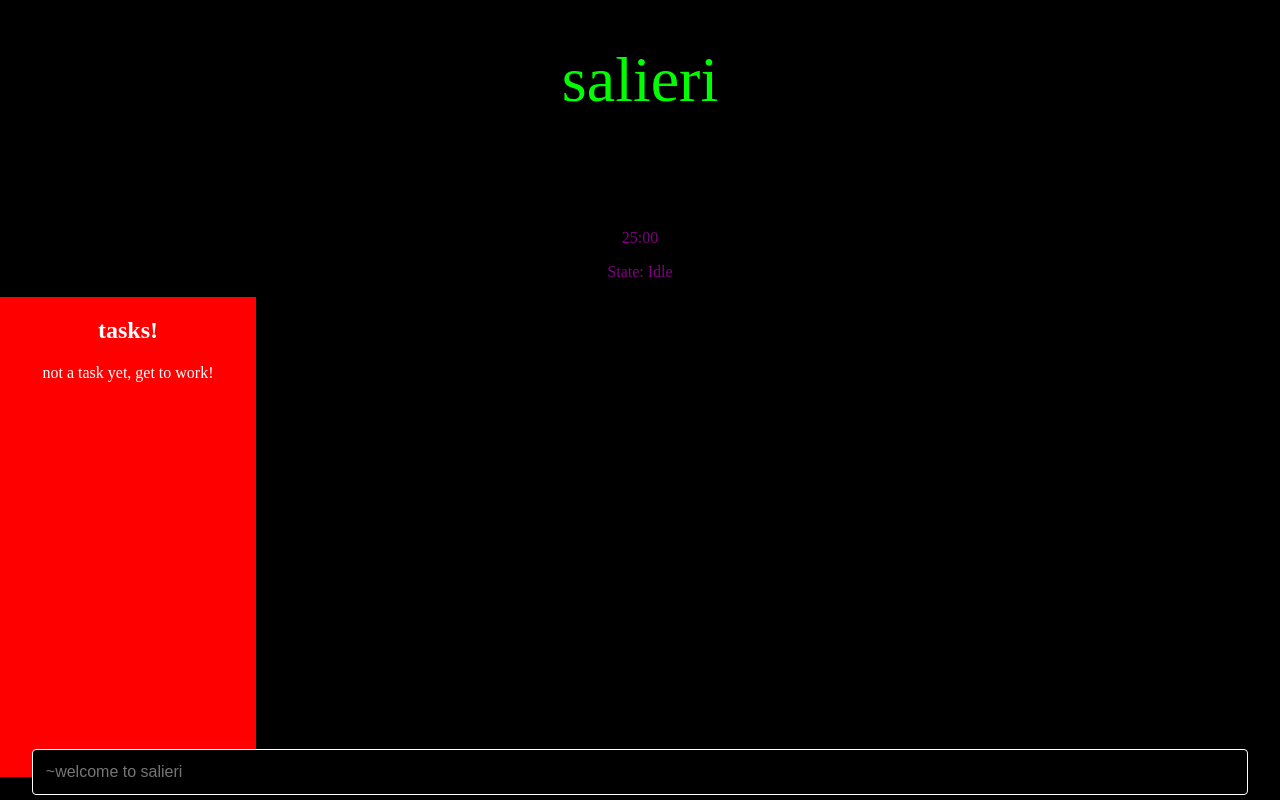
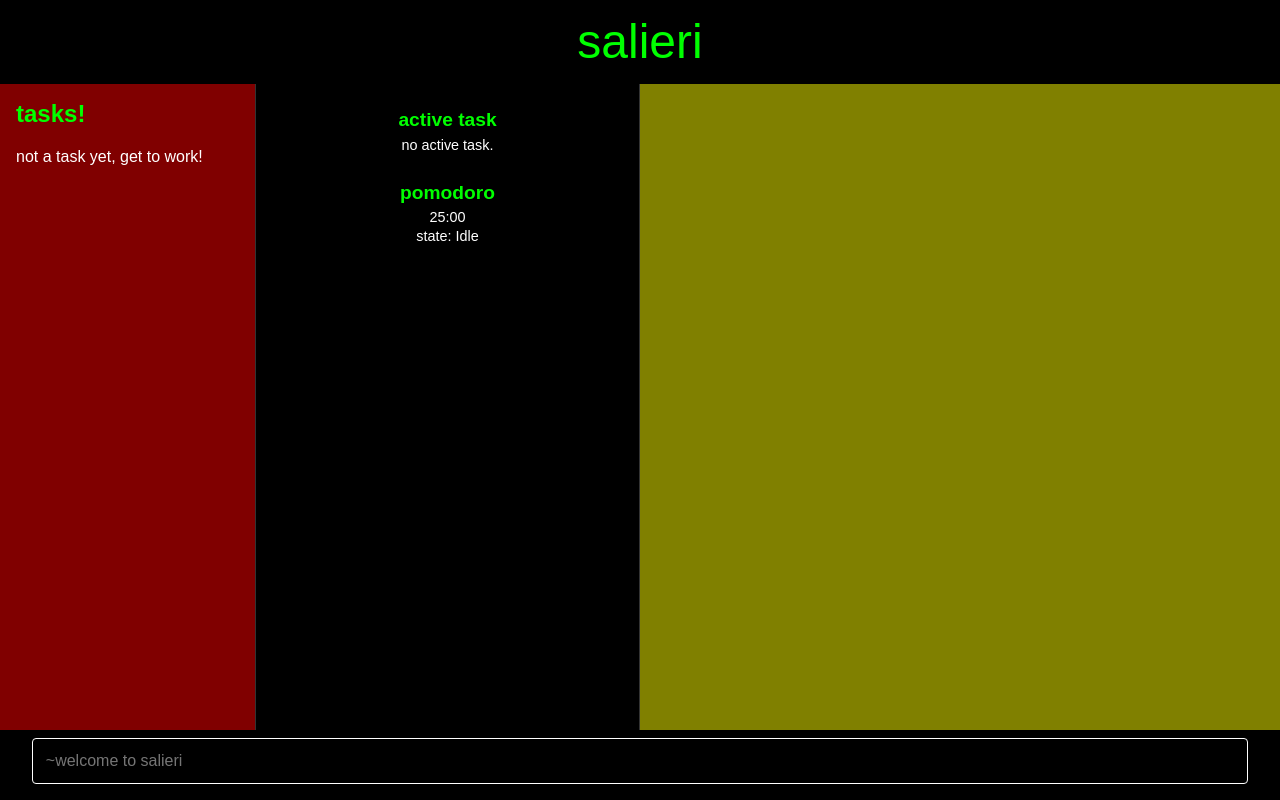
Before and after one commit to salierismuse/salieri, a SvelteKit app in the folder SALIERI/: page / in a window 1280 px wide. Built offline with nearby package versions, Linux system fonts and the light colour scheme.

Commit message:
slight frontend cleanup and basic codemirror integration

```diff
--- a/SALIERI/src/routes/+page.svelte
+++ b/SALIERI/src/routes/+page.svelte
@@ -4,11 +4,14 @@
   import { listen } from '@tauri-apps/api/event';
   import { writable } from 'svelte/store';
   import { tasks, type Task } from '$lib/stores';
+  import { basicSetup } from 'codemirror';
+  import {EditorView, keymap} from "@codemirror/view";
+  import {defaultKeymap} from "@codemirror/commands"
+  import { EditorState } from '@codemirror/state';
 
   export const theme = writable<'light' | 'dark'>('dark');
   export const timerState = writable<'Idle' | 'Running' | 'Paused' | 'ShortBreak' | 'LongBreak'>('Idle');
   export let remainingTime = writable(25 * 60);
-
 
   let unlistenTheme: () => void;
   let unlistenTimer: () => void;
@@ -16,18 +19,22 @@
   let commandOutput = '';
   let done = false;
   let currentLogicalDay = writable('');
+  let editorDiv: HTMLDivElement;
 
-  /* ───── lifecycle ───── */
+  let myView = new EditorView({
+    doc: "hello",
+    extensions: [keymap.of(defaultKeymap)],
+    parent: document.body
+  })
+
   onMount(async () => {
     try {
       const initialTheme = await invoke<'light' | 'dark'>('get_current_theme');
       theme.set(initialTheme);
 
-      // initial tasks loading
       const logicalDayKey = await invoke<string>('get_current_logical_day_key');
-      currentLogicalDay.set(logicalDayKey); // Store it if needed elsewhere
-
-      await load_tasks_for_day(logicalDayKey);
+      currentLogicalDay.set(logicalDayKey);
+      await load_tasks_for_day(logicalDayKey, done);
 
       document.documentElement.classList.remove('light', 'dark');
       document.documentElement.classList.add(initialTheme);
@@ -43,28 +50,38 @@
         const timerPayload = payload as { state: 'idle' | 'running' | 'paused' | 'shortbreak' | 'longbreak'; remaining_time: number };
         timerState.set(timerPayload.state.charAt(0).toUpperCase() + timerPayload.state.slice(1) as 'Idle' | 'Running' | 'Paused' | 'ShortBreak' | 'LongBreak');
         remainingTime.set(timerPayload.remaining_time);
+
+
+
     });
+
+      // codemirror stuff
+    const state = EditorState.create({
+      doc: 'amadeus was once here',
+      extensions: [basicSetup]
+    });
+
+    let myView = new EditorView({
+      doc: "hello",
+      extensions: [keymap.of(defaultKeymap)],
+      parent: editorDiv,
+    })
+
 
     } catch (e) {
       console.error('Failed to initialize:', e);
     }
   });
 
-
   onDestroy(() => {
     unlistenTheme?.();
     unlistenTimer?.();
   });
 
-
-  /* ───── command palette ───── */
   async function submitCommand() {
     if (commandInput.trim() === '') return;
-
-
-
     const cmd = commandInput.trim();
-  commandInput = '';                 // clear early for snappier ux
+    commandInput = '';
 
     try {
       commandOutput = await invoke('handle_palette_command', { command: cmd });
@@ -72,31 +89,18 @@
       commandOutput = `error: ${e}`;
     }
 
-  const today   = new Date().toLocaleDateString('en-CA');
+    const dayToLoad = $currentLogicalDay || new Date().toLocaleDateString('en-CA');
 
-      if (cmd === '/start') {
-        await invoke('start_timer');
-      } else if (cmd === '/pause') {
-        await invoke('pause_timer');
-      } else if (cmd === '/stop') {
-        await invoke('stop_timer');
-      }
+    // timer commands
+    if (cmd === '/start') await invoke('start_timer');
+    else if (cmd === '/pause') await invoke('pause_timer');
+    else if (cmd === '/stop') await invoke('stop_timer');
 
-  // this whole thing is a mess
-  // clean it up later
-  if (cmd.startsWith('/todo'))
-  {
-    done = false;
-  }
-  else if ((!cmd.startsWith('/todo')) && done == true)
-  {
-    done = true;
-  }
-  if (cmd.startsWith('/completed'))
-  {
-    done = true;
-  }
-  await load_tasks_for_day(today, done);
+    // task filter state update
+    if (cmd.startsWith('/todo')) done = false;
+    else if (cmd.startsWith('/completed')) done = true;
+
+    await load_tasks_for_day(dayToLoad, done);
   }
 
   function handleKeydown(event: KeyboardEvent) {
@@ -106,28 +110,14 @@
     }
   }
 
-  // function to get tasks
-  async function load_tasks_for_day(day: string, done = false) {
+  async function load_tasks_for_day(day: string, taskDoneStatus = false) {
     try {
-    const list = await invoke<Task[]>('get_tasks', { day, done });
+      const list = await invoke<Task[]>('get_tasks', { day, done: taskDoneStatus });
       tasks.set(list);
     } catch (e) {
       console.error('failed loading tasks:', e);
     }
   }
-
-  // async function startTimer() {
-  //   await invoke('start_timer');
-  // }
-
-  // async function pauseTimer() {
-  //   await invoke('pause_timer');
-  // }
-
-  // async function stopTimer() {
-  //   await invoke('stop_timer');
-  // }
-
 
   function formatTime(totalSeconds: number): string {
     const minutes = Math.floor(totalSeconds / 60);
@@ -135,43 +125,33 @@
     return `${minutes}:${seconds < 10 ? '0' : ''}${seconds}`;
   }
 
-
-  /* ───── reactively sync <html> classes without wiping others ───── */
   $: {
-    if (document.documentElement) {
+    if (typeof document !== 'undefined' && document.documentElement) {
       const root = document.documentElement.classList;
-      root.remove('light', 'dark');
+      if (!$theme) {
+      } else if (root.contains('light') && $theme === 'dark') {
+        root.remove('light');
+        root.add('dark');
+      } else if (root.contains('dark') && $theme === 'light') {
+        root.remove('dark');
+        root.add('light');
+      } else if (!root.contains('light') && !root.contains('dark')) {
         root.add($theme);
       }
     }
-
-
+  }
 </script>
 
 <main>
   <h1>salieri</h1>
-  <div class="topbar">
-    <p>
-      {#if $tasks.length > 0}
-        {#each $tasks as task}
-          {#if task.status == "doing"}
-            {task.title}
-          {/if}
-        {/each}
-      {/if}
-    </p>
-    <div class="pomodoro">
-      <p>{formatTime($remainingTime)}</p>
-      <p>State: {$timerState}</p>
-    </div>
-  </div>
-  <div class="tasks">
+
+  <div class="page-content">
+    <div class="left-panel tasks-list-container">
       <h2>tasks!</h2>
-
       {#if $tasks.length > 0}
         <ul>
-      {#each $tasks as task}
-        <li class={task.status}>
+          {#each $tasks as task (task.id)}
+            <li class:doing={task.status === 'doing'}>
               {task.title}
             </li>
           {/each}
@@ -181,65 +161,174 @@
       {/if}
     </div>
 
+    <div class="center-panel">
+      <div class="active-task-display">
+        <h3>active task</h3>
+        <p>
+          {#if $tasks.find(t => t.status === 'doing')}
+            {#each $tasks as task (task.id)}
+              {#if task.status === 'doing'}
+                {task.title}
+              {/if}
+            {/each}
+          {:else}
+            no active task.
+          {/if}
+        </p>
+      </div>
 
+      <div class="pomodoro-timer">
+        <h3>pomodoro</h3>
+        <p>{formatTime($remainingTime)}</p>
+        <p>state: {$timerState}</p>
+      </div>
+    </div>
 
-  <div class ="commandline">
+    <div class="codemirror_holder" bind:this={editorDiv}>
+      </div>
+  </div>
+
+  <div class="commandline-footer">
     <input
       type="text"
       bind:value={commandInput}
       placeholder="~welcome to salieri"
       on:keydown={handleKeydown}
     />
-  </div>
-
     {#if commandOutput}
       <p class="greeting-message">{commandOutput}</p>
     {/if}
+  </div>
 </main>
 
 <style>
-:global(html.dark)  { --bg:#000; --fg:#fff; --accent:lime; }
-:global(html.light) { --bg:#fff; --fg:#000; --accent:red; }
+  :global(html.dark) {
+    --bg: #000;
+    --fg: #fff;
+    --accent: lime;
+    --panel-border: #333;
+    --red-panel-bg: #800000;
+    --red-panel-fg: #fff;
+    --yellow-panel-bg: #808000;
+    --yellow-panel-fg: #fff;
+  }
+  :global(html.light) {
+    --bg: #fff;
+    --fg: #000;
+    --accent: red;
+    --panel-border: #ccc;
+    --red-panel-bg: #ffcccb;
+    --red-panel-fg: #000;
+    --yellow-panel-bg: #ffffcc;
+    --yellow-panel-fg: #000;
+  }
 
   :global(html),
   :global(body) {
     margin: 0;
+    padding: 0;
     height: 100%;
     width: 100%;
     background: var(--bg);
     color: var(--fg);
-}
-
-.topbar {
-  color: purple;
-}
-
-.doing {
-  color: green;
+    font-family: sans-serif;
+    overflow-x: hidden;
   }
 
   main {
-  height: 100%;
-  width: 100%;
-  margin: 0;
-  padding: 0;
     display: flex;
     flex-direction: column;
-  text-align: center;
+    height: 100vh;
+    width: 100%;
+    box-sizing: border-box;
   }
 
-.tasks {
-  width: 20%;
-  height: 60%;
-  background-color: red;
+  h1 { /* header */
+    color: var(--accent);
+    text-transform: lowercase;
+    font-size: 3em;
+    font-weight: 200;
+    text-align: center;
+    margin: 0.3em 0;
+    flex-shrink: 0;
   }
 
-h1 {
+  .page-content {
+    display: flex;
+    flex-direction: row;
+    flex-grow: 1;
+    overflow-y: hidden;
+    width: 100%;
+    box-sizing: border-box;
+  }
+
+  .left-panel.tasks-list-container {
+    flex-basis: 20%;
+    background-color: var(--red-panel-bg);
+    color: var(--red-panel-fg);
+    padding: 1em;
+    overflow-y: auto;
+    box-sizing: border-box;
+    border-right: 1px solid var(--panel-border);
+  }
+  .left-panel.tasks-list-container h2 {
+    margin-top: 0;
+    font-size: 1.5em;
     color: var(--accent);
-  text-transform: lowercase;
-  font-size: 4em;
-  font-weight: 200;
-  margin-bottom: 1.5em;
+  }
+  .left-panel.tasks-list-container ul {
+    list-style: none;
+    padding: 0;
+  }
+  .left-panel.tasks-list-container li {
+    padding: 0.3em 0.1em;
+    border-bottom: 1px solid color-mix(in srgb, var(--red-panel-fg) 20%, transparent);
+  }
+  .left-panel.tasks-list-container li:last-child {
+    border-bottom: none;
+  }
+
+
+  .center-panel {
+    flex-basis: 30%;
+    padding: 1em;
+    display: flex;
+    flex-direction: column;
+    align-items: center;
+    text-align: center;
+    overflow-y: auto;
+    box-sizing: border-box;
+    border-right: 1px solid var(--panel-border);
+  }
+  .center-panel h3 {
+    font-size: 1.2em;
+    color: var(--accent);
+    margin-top: 0.5em;
+    margin-bottom: 0.3em;
+  }
+  .active-task-display, .pomodoro-timer {
+    margin-bottom: 1em;
+  }
+  .active-task-display p, .pomodoro-timer p {
+    margin: 0.2em 0;
+    font-size: 0.9em;
+  }
+
+
+  .codemirror_holder {
+    flex-basis: 50%;
+    background-color: var(--yellow-panel-bg);
+    color: var(--yellow-panel-fg);
+    padding: 1em;
+    box-sizing: border-box;
+    overflow-y: auto;
+  }
+
+  .commandline-footer {
+    flex-shrink: 0;
+    padding: 0.5em 0;
+    width: 100%;
+    box-sizing: border-box;
   }
 
   input[type='text'] {
@@ -247,27 +336,32 @@ input[type='text'] {
     border-radius: 4px;
     border: 1px solid var(--fg);
     background-color: var(--bg);
+    color: var(--fg);
     font-size: 1em;
-  position: fixed;
-  bottom: 5px;
-  left: 50%;
-  transform: translateX(-50%);
+    display: block;
+    margin: 0 auto 0.5em auto;
     width: 95%;
     box-sizing: border-box;
-  z-index: 100;
   }
-
   input[type='text']:focus {
     border-color: var(--accent);
     outline: none;
     color: var(--accent);
-  box-shadow: 0 0 0 2px rgba(255, 62, 0, 0.2);
+    box-shadow: 0 0 0 2px color-mix(in srgb, var(--accent) 20%, transparent);
   }
 
   .greeting-message {
-  margin-top: 1.5em;
+    text-align: center;
     font-weight: bold;
-  font-size: 1.1em;
+    font-size: 1em;
     color: var(--accent);
+    padding: 0 0.5em 0.5em 0.5em;
+    margin:0;
+  }
+
+  .doing {
+    font-weight: bold;
+    color: var(--accent);
+
   }
 </style>
```
Also changed, not shown: SALIERI/package.json (+4 -3 lines), 2 other files (tests, documents, lock files or other folders). Lines whose indentation alone changed are shown as unchanged.
